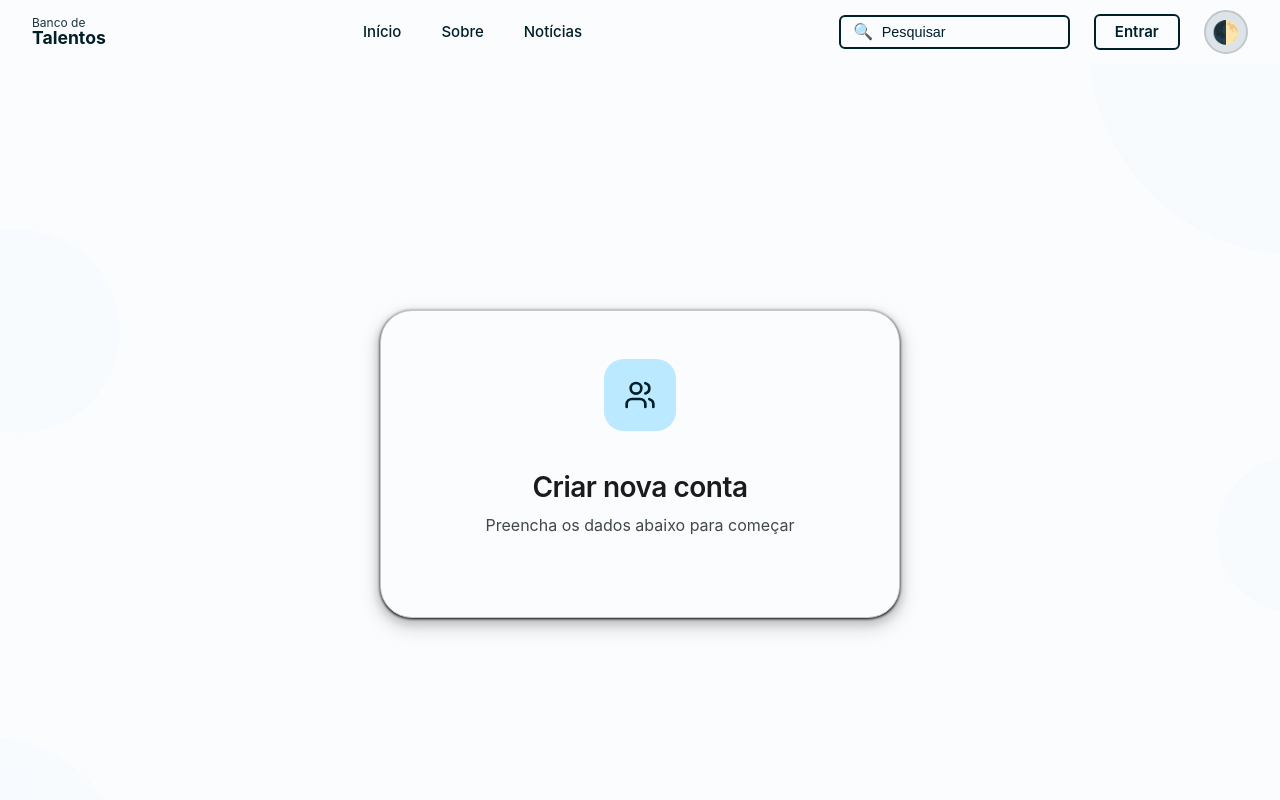
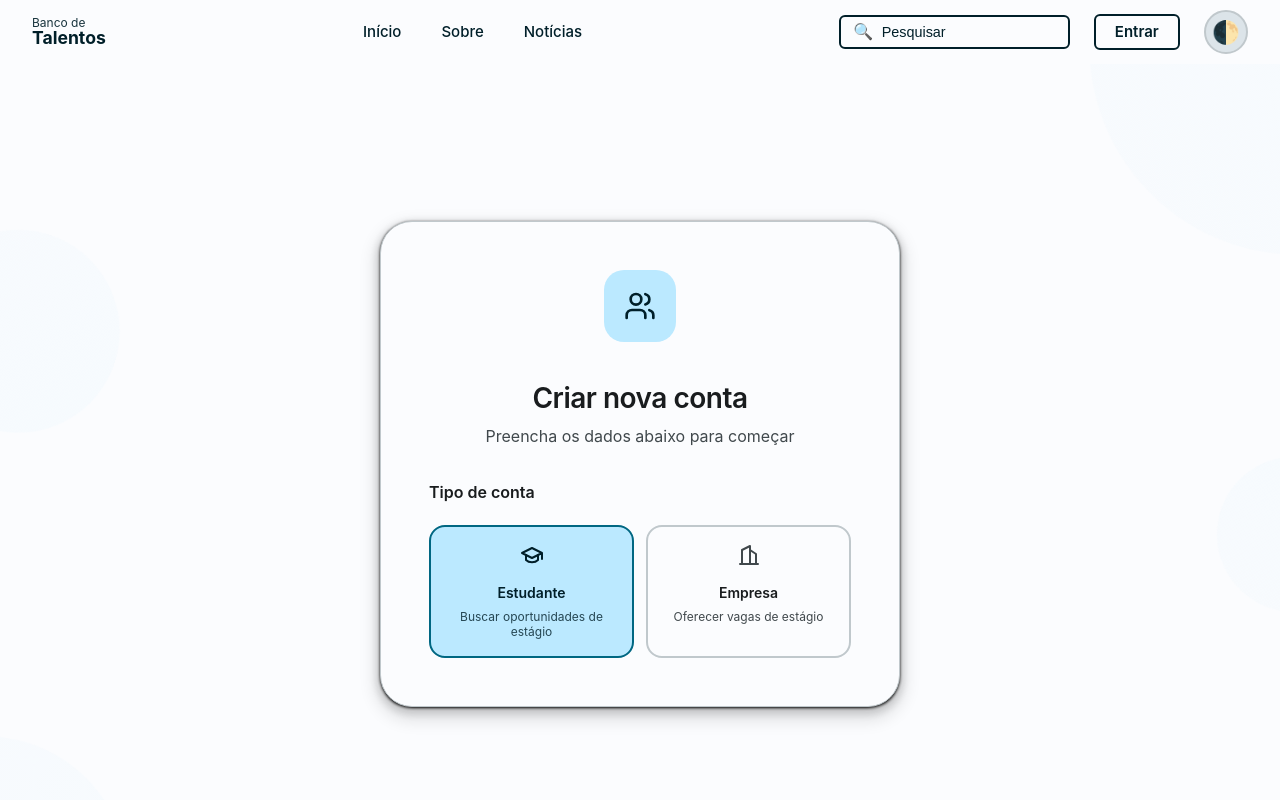
Before and after one commit to TalentPoolPicos/talentPoolFrontRemake, a Vue app: page /signUp/student in a window 1280 px wide. Shown: the top 800 px of the page. Built offline with nearby package versions, Linux system fonts and the light colour scheme; no server answers.

Commit message:
feat: implement user type selection in signup form with styling and error handling

```diff
--- a/src/views/SignUpView.vue
+++ b/src/views/SignUpView.vue
@@ -73,6 +73,88 @@
         </div>
       </Transition>
 
+      <form class="signup-form" @submit.prevent="handleSubmit">
+        <div class="form-group">
+          <label class="section-label">Tipo de conta</label>
+          <div class="user-type-selector">
+            <label class="user-type-option" :class="{ selected: userType === 'student' }">
+              <input type="radio" v-model="userType" value="student" />
+              <div class="option-content">
+                <div class="option-icon">
+                  <svg
+                    width="24"
+                    height="24"
+                    viewBox="0 0 24 24"
+                    fill="none"
+                    xmlns="http://www.w3.org/2000/svg"
+                  >
+                    <path
+                      d="M22 10v6M2 10l10-5 10 5-10 5z"
+                      stroke="currentColor"
+                      stroke-width="2"
+                      stroke-linecap="round"
+                      stroke-linejoin="round"
+                    />
+                    <path
+                      d="M6 12v5c3 3 9 3 12 0v-5"
+                      stroke="currentColor"
+                      stroke-width="2"
+                      stroke-linecap="round"
+                      stroke-linejoin="round"
+                    />
+                  </svg>
+                </div>
+                <div class="option-text">
+                  <span class="option-title">Estudante</span>
+                  <span class="option-description">Buscar oportunidades de estágio</span>
+                </div>
+              </div>
+            </label>
+            <label class="user-type-option" :class="{ selected: userType === 'enterprise' }">
+              <input type="radio" v-model="userType" value="enterprise" />
+              <div class="option-content">
+                <div class="option-icon">
+                  <svg
+                    width="24"
+                    height="24"
+                    viewBox="0 0 24 24"
+                    fill="none"
+                    xmlns="http://www.w3.org/2000/svg"
+                  >
+                    <path
+                      d="M3 21h18"
+                      stroke="currentColor"
+                      stroke-width="2"
+                      stroke-linecap="round"
+                      stroke-linejoin="round"
+                    />
+                    <path
+                      d="M5 21V7l8-4v18"
+                      stroke="currentColor"
+                      stroke-width="2"
+                      stroke-linecap="round"
+                      stroke-linejoin="round"
+                    />
+                    <path
+                      d="M19 21V11l-6-4"
+                      stroke="currentColor"
+                      stroke-width="2"
+                      stroke-linecap="round"
+                      stroke-linejoin="round"
+                    />
+                  </svg>
+                </div>
+                <div class="option-text">
+                  <span class="option-title">Empresa</span>
+                  <span class="option-description">Oferecer vagas de estágio</span>
+                </div>
+              </div>
+            </label>
+          </div>
+        </div>
+
+
+      </form>
 
     </div>
   </div>
@@ -244,9 +326,6 @@ const clearError = () => {
   error.value = ''
 }
 
-
-
-
 // Efeito de fade-in no carregamento do componente
 onMounted(() => {
   setTimeout(() => {
@@ -406,6 +485,150 @@ onMounted(() => {
   font-weight: 400;
   line-height: 1.5;
 }
+/* Error Alert */
+.error-alert {
+  display: flex;
+  align-items: flex-start;
+  gap: 12px;
+  padding: 16px;
+  background: var(--color-error-container);
+  color: var(--color-on-error-container);
+  border-radius: 16px;
+  margin-bottom: 24px;
+  border: 1px solid color-mix(in srgb, var(--color-error) 20%, transparent);
+  position: relative;
+  overflow: hidden;
+}
 
+.error-content {
+  display: flex;
+  align-items: flex-start;
+  gap: 12px;
+  flex: 1;
+}
+
+.error-icon {
+  flex-shrink: 0;
+  color: var(--color-error);
+  margin-top: 2px;
+}
+
+.error-message {
+  font-size: 14px;
+  line-height: 1.4;
+}
+
+.error-close {
+  background: none;
+  border: none;
+  color: var(--color-on-error-container);
+  cursor: pointer;
+  padding: 8px;
+  border-radius: 8px;
+  transition: all 0.2s ease;
+  flex-shrink: 0;
+}
+
+.error-close:hover {
+  background: color-mix(in srgb, var(--color-on-error-container) 10%, transparent);
+}
+
+/* Form */
+.signup-form {
+  display: flex;
+  flex-direction: column;
+  gap: 24px;
+}
+
+.form-group {
+  display: flex;
+  flex-direction: column;
+  gap: 8px;
+}
+
+.section-label {
+  font-size: 16px;
+  font-weight: 600;
+  color: var(--color-on-surface);
+  margin-bottom: 12px;
+}
+
+/* User Type Selector */
+.user-type-selector {
+  display: grid;
+  grid-template-columns: 1fr 1fr;
+  gap: 12px;
+}
+
+.user-type-option {
+  position: relative;
+  cursor: pointer;
+  border: 2px solid var(--color-outline-variant);
+  border-radius: 16px;
+  padding: 16px;
+  transition: all 0.3s cubic-bezier(0.16, 1, 0.3, 1);
+  background: var(--color-surface);
+}
+
+.user-type-option:hover {
+  border-color: var(--color-outline);
+  background: var(--color-surface-variant);
+}
+
+.user-type-option.selected {
+  border-color: var(--color-primary);
+  background: var(--color-primary-container);
+  color: var(--color-on-primary-container);
+}
+
+.user-type-option input[type="radio"] {
+  position: absolute;
+  opacity: 0;
+  pointer-events: none;
+}
+
+.option-content {
+  display: flex;
+  flex-direction: column;
+  align-items: center;
+  text-align: center;
+  gap: 8px;
+}
+
+.option-icon {
+  color: var(--color-on-surface-variant);
+  transition: color 0.3s ease;
+}
+
+.user-type-option.selected .option-icon {
+  color: var(--color-on-primary-container);
+}
+
+.option-text {
+  display: flex;
+  flex-direction: column;
+  gap: 4px;
+}
+
+.option-title {
+  font-weight: 600;
+  font-size: 14px;
+  color: var(--color-on-surface);
+}
+
+.user-type-option.selected .option-title {
+  color: var(--color-on-primary-container);
+}
+
+.option-description {
+  font-size: 12px;
+  color: var(--color-on-surface-variant);
+  line-height: 1.3;
+}
+
+.user-type-option.selected .option-description {
+  color: var(--color-on-primary-container);
+  opacity: 0.8;
+}
 
 </style>
```
